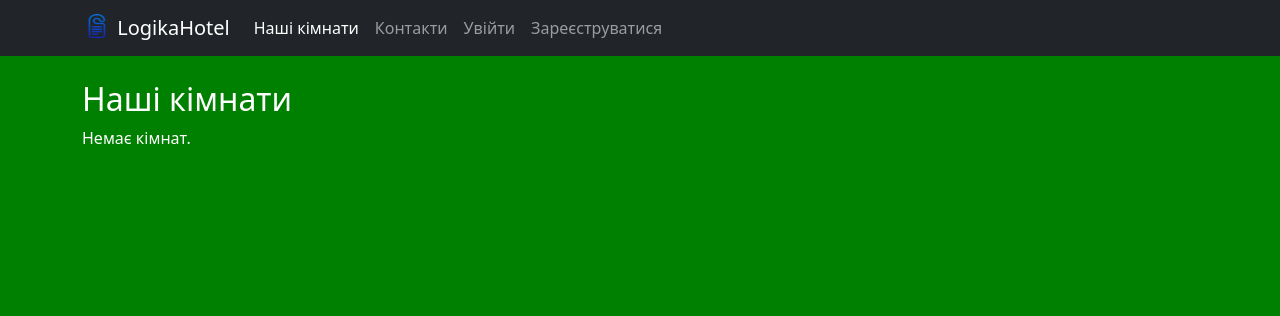
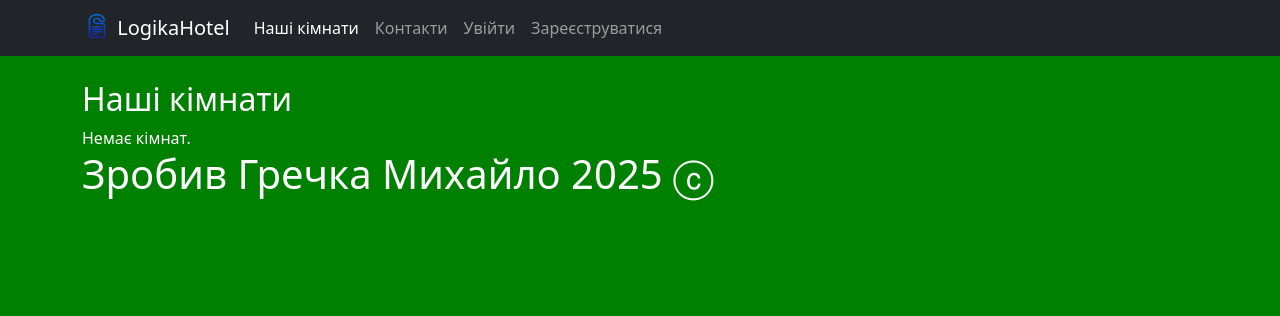
Before and after one commit to GrechkaMykhailo12345/Booking_reservation_django, a Django app: page / in a window 1280 px wide. Shown: the top 316 px of the page. Run offline with Django 5.2, Linux system fonts and the light colour scheme; data that the repository does not hold is empty.

Commit message:
Додав внизу напис хто зробив сайт

```diff
--- a/templates/booking/room_list.html
+++ b/templates/booking/room_list.html
@@ -18,6 +18,5 @@
     <div class="list-group-item"> Немає кімнат. </div>
     {% endfor %}
 </div>
-
-
+<h1 class="oswald-word">Зробив Гречка Михайло 2025 ⓒ</h1>
 {% endblock %}
```
